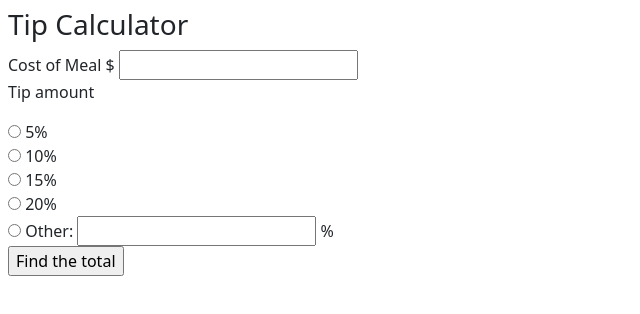
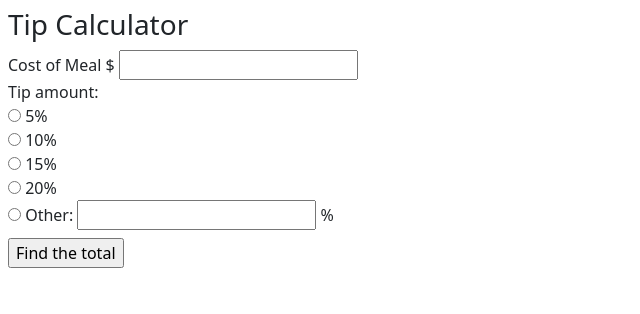
Before and after one commit to erikaangela/js-project-7, a plain HTML site: page project-7.html in a window 1280 px wide. Shown: the whole page, without its empty margins (0-640 px from the left). Drawn offline with nearby package versions, Linux system fonts and the light colour scheme.

Commit message:
Noon session. After revert to 765fbb64a9afbfda366b3f75e1244d5fb621cff8. Finished general layout. WOrk on JavaScript and calculation next.

```diff
--- a/project-7.html
+++ b/project-7.html
@@ -29,7 +29,7 @@ Requirements:
     <form>
       <label for="mealCost">Cost of Meal  $</label>
       <input type="text" name="mealCost"></input><br>
-      <p>Tip amount</p> <!-- p connect? -->
+      <label>Tip amount:</label><br>
       <input type="radio" name="fivePerc" value="0.05"></input>
       <label for="fivePerc">5%</label><br>
       <input type="radio" name="tenPerc" value="0.1"></input>
@@ -40,7 +40,7 @@ Requirements:
       <label for="twentyPerc">20%</label><br>
       <input type="radio" name="other" value=""></input>
       <label for="other">Other: <input type="text" name="otherPerc"></input> %</label><br> <!-- label for? -->
-      <input type="submit" value="Find the total"></input>
+      <input type="submit" value="Find the total" class="mt-2"></input>
     </form>
   </div>
 
```
